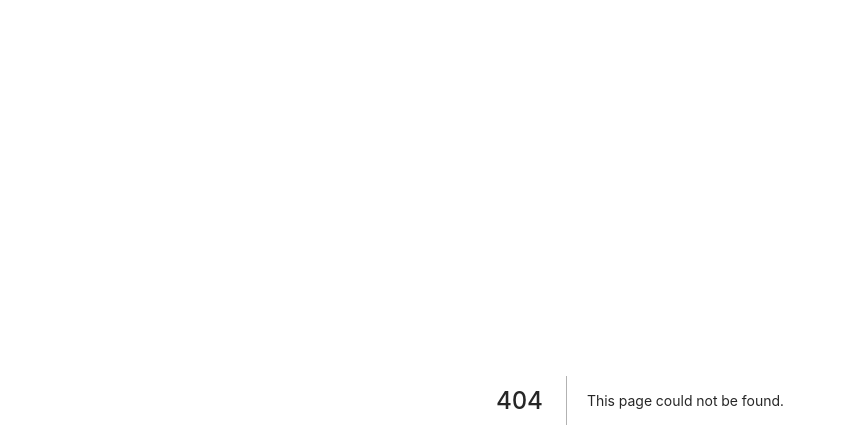
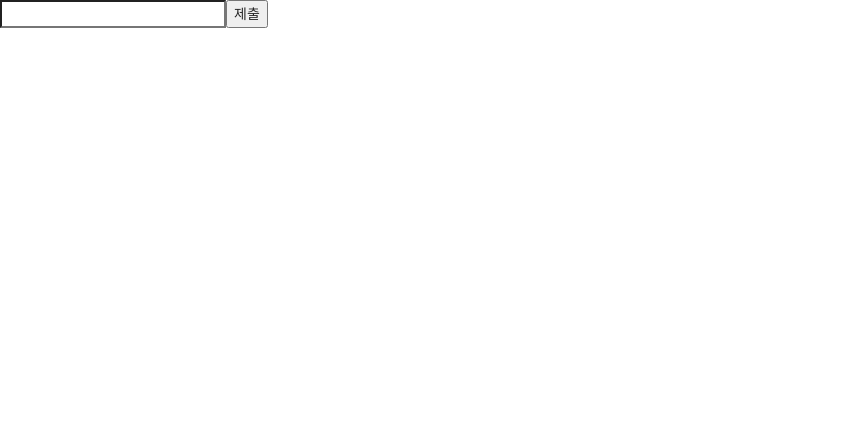
Before and after one commit to hyoni0817/NextJs-UI-Practice, a Next.js app: page /profileSubmit in a window 1280 px wide. Before the commit this address had no page. Shown: the top 448 px of the page, without its empty margins (0-846 px from the left). Built offline with nearby package versions, Linux system fonts and the light colour scheme.

Commit message:
Feat: 차트 서브 타이틀 추가

```diff
--- /dev/null
+++ b/src/pages/profileSubmit.tsx
@@ -0,0 +1,14 @@
+import React from 'react';
+
+const ProfileSubmit = () => {
+  return (
+    <div>
+      <form action="http://localhost:5555/profile" method="post" enctype="multipart/form-data">
+        <input type="text" name="nickname" />
+        <button type="submit">제출</button>
+      </form>
+    </div>
+  );
+};
+
+export default ProfileSubmit;
```
